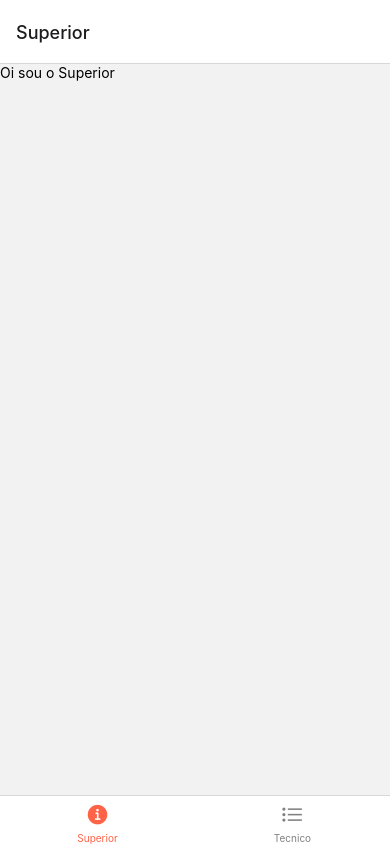
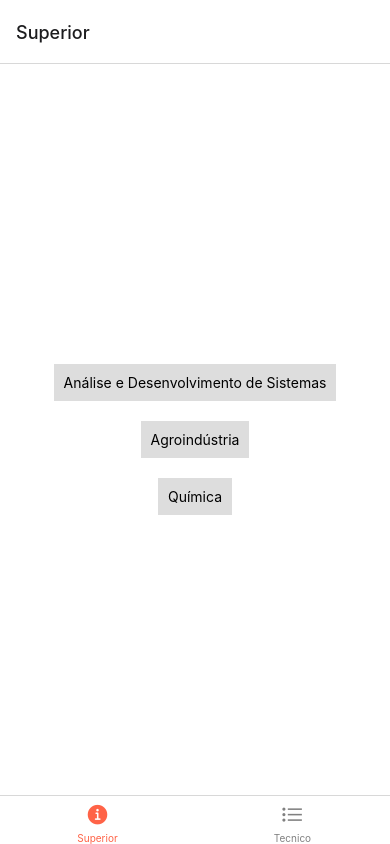
Before and after one commit to luis-luciqm/app-navigation, a React Native app: screen /Superior in a window 390 px wide. Built offline with nearby package versions, Linux system fonts and the light colour scheme.

Commit message:
adicionando botões dos cursos

```diff
--- a/src/pages/Superior/index.js
+++ b/src/pages/Superior/index.js
@@ -1,10 +1,42 @@
 import React from 'react';
-import { StyleSheet, View, Text } from 'react-native';
+import { StyleSheet, View, Text, TouchableOpacity } from 'react-native';
 
 export default function Superior(){
     return (
-        <View>
-            <Text>Oi sou o Superior</Text>
+        <View style={styles.container}>
+            <TouchableOpacity
+                style={styles.button}
+            >
+                <Text>Análise e Desenvolvimento de Sistemas</Text>
+            </TouchableOpacity>
+
+            <TouchableOpacity
+                style={styles.button}
+            >
+                <Text>Agroindústria</Text>
+            </TouchableOpacity>
+
+            <TouchableOpacity
+                style={styles.button}
+            >
+                <Text>Química</Text>
+            </TouchableOpacity>
+
         </View>
     );
 }
+
+const styles = StyleSheet.create({
+  container: {
+    flex: 1,
+    backgroundColor: '#fff',
+    alignItems: 'center',
+    justifyContent: 'center',
+  },
+  button: {
+    alignItems: "center",
+    backgroundColor: "#DDDDDD",
+    padding: 10,
+    marginTop: 20
+  },
+});
--- /dev/null
+++ b/src/pages/Técnico/index.js
@@ -0,0 +1,42 @@
+import React from 'react';
+import { StyleSheet, View, Text, TouchableOpacity } from 'react-native';
+
+export default function Tecnico(){
+    return (
+        <View style={styles.containertecnico}>
+            <TouchableOpacity
+                style={styles.button}
+            >
+                <Text>Informática</Text>
+            </TouchableOpacity>
+
+            <TouchableOpacity
+                style={styles.button}
+            >
+                <Text>Apicultura</Text>
+            </TouchableOpacity>
+
+            <TouchableOpacity
+                style={styles.button}
+            >
+                <Text>Alimentos</Text>
+            </TouchableOpacity>
+
+        </View>
+    );
+}
+
+const styles = StyleSheet.create({
+    containertecnico: {
+        flex: 1,
+        backgroundColor: '#fff',
+        alignItems: 'center',
+        justifyContent: 'center'
+    },
+    button: {
+        alignItems: "center",
+        backgroundColor: "#DDDDDD",
+        padding: 10,
+        marginTop: 20
+      },
+});
```
Also changed, not shown: src/pages/Tecnico/index.js (deleted, +0 -10 lines), src/pages/Técnico/styles.js (deleted).
